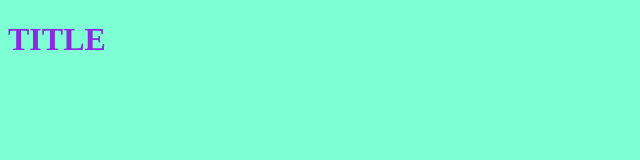
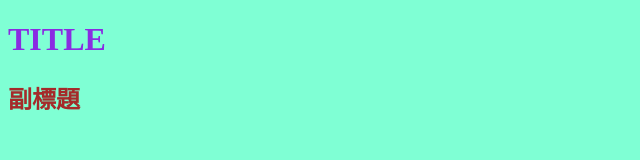
Before and after one commit to GinaChiang0426/githubTest, a plain HTML site: page index.html in a window 1280 px wide. Shown: the whole page, without its empty margins (0-640 px from the left). Drawn offline with Linux system fonts and the light colour scheme.

Commit message:
新增H2

```diff
--- a/css/all.css
+++ b/css/all.css
@@ -5,3 +5,6 @@ body{
 h1{
     color:blueviolet;
 }
+h2{
+    color: brown;
+}
--- a/index.html
+++ b/index.html
@@ -9,5 +9,6 @@
 </head>
 <body>
     <h1>TITLE</h1>
+    <h2>副標題</h2>
 </body>
 </html>
```
